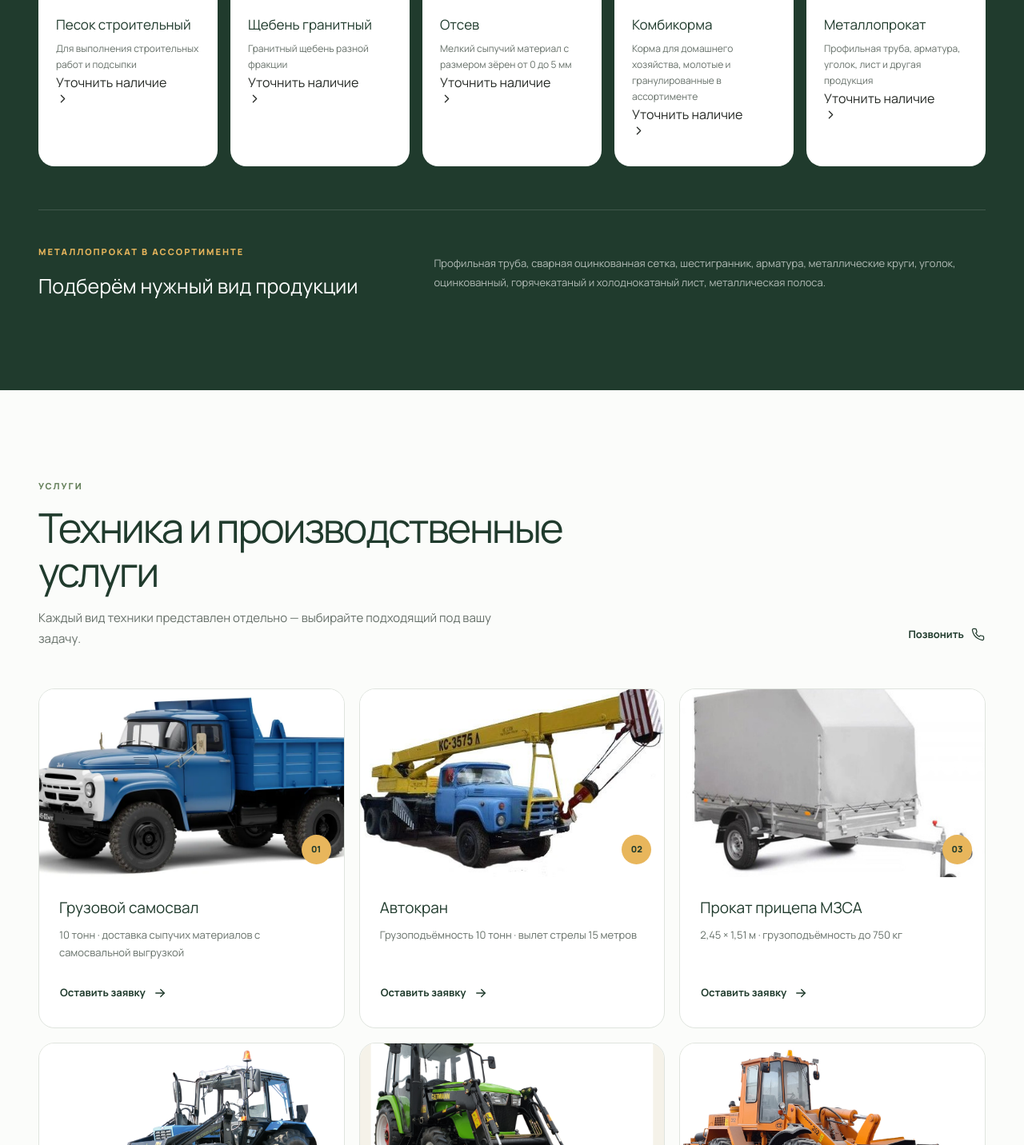
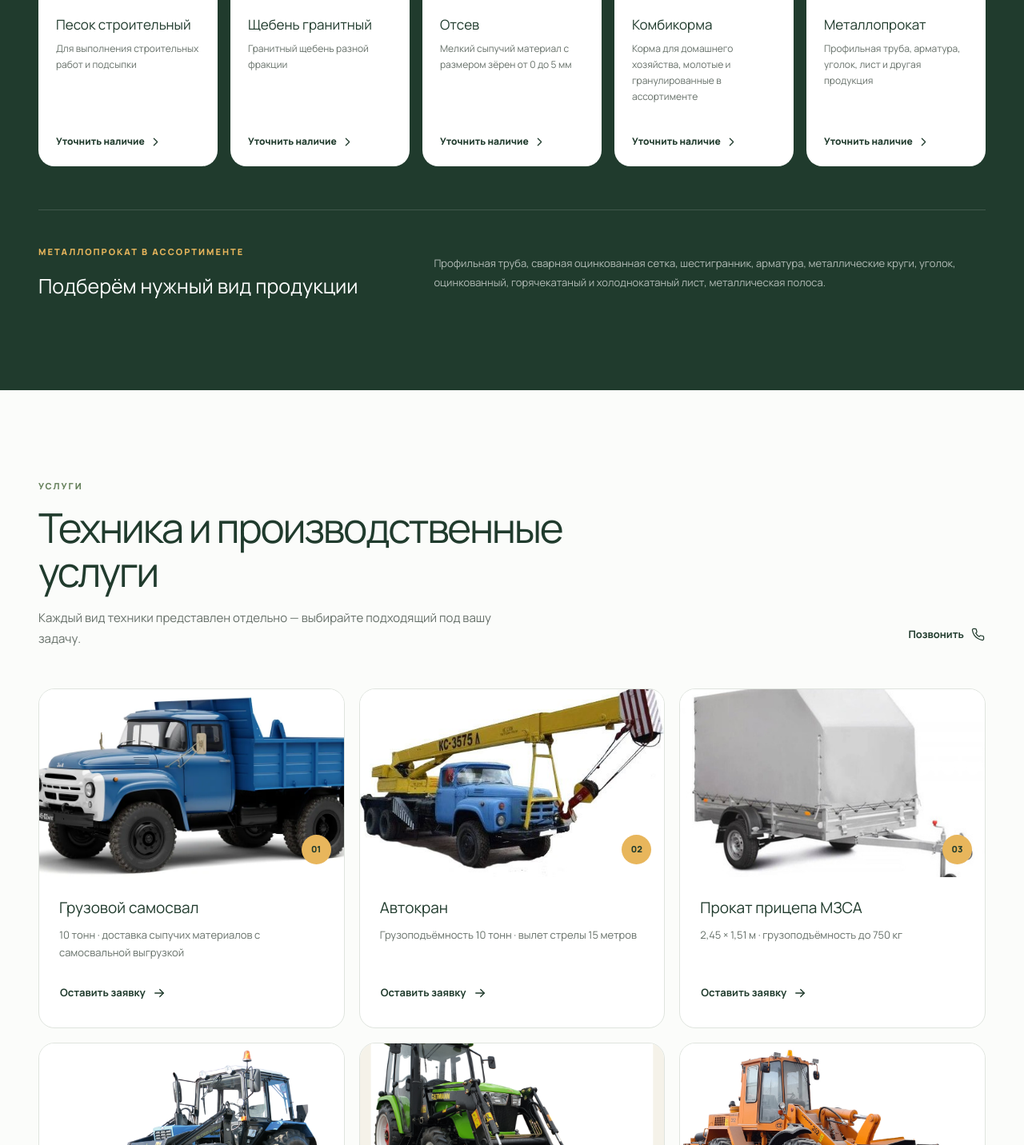
Before and after one commit to mmfgubar-rgb/techno-usadba, a React (Vite) app: page / in a window 1280 px wide. Shown: the part 2118-3550 px from the top of the page at 80% size. Built offline with nearby package versions, Linux system fonts and the light colour scheme; the HTML template or start-up script is replaced by a standard one.

Commit message:
Add files via upload

```diff
--- a/src/index.css
+++ b/src/index.css
@@ -57,25 +57,77 @@
 @media(max-width:820px){.direction-detail__layout{gap:36px;grid-template-columns:1fr}.direction-detail__aside{position:static}.direction-detail__links{grid-template-columns:repeat(2,minmax(0,1fr))}.direction-detail__hero{min-height:450px}}
 @media(max-width:560px){.direction-detail{padding-top:68px}.direction-detail__hero{min-height:430px}.direction-detail__hero-content{padding-bottom:42px;padding-top:34px}.direction-detail__back{margin-bottom:38px}.direction-detail__hero-content>p{font-size:15px}.direction-detail__links{grid-template-columns:1fr}.direction-detail__aside{padding:24px}}
 
-/* Simple one-page catalog for each business direction */
-.direction-catalog__intro{max-width:760px;margin:0 auto 42px;text-align:center}
-.direction-catalog__intro h2{color:var(--forest);font-size:clamp(32px,4vw,48px);letter-spacing:-.04em;line-height:1.1;margin:10px 0 16px}
-.direction-catalog__intro>p{color:var(--muted);font-size:16px;line-height:1.8;margin:0}
-.direction-catalog__grid{display:grid;gap:22px;grid-template-columns:repeat(3,minmax(0,1fr))}
-.direction-item-card{background:#fff;border:1px solid var(--line);border-radius:var(--r);box-shadow:0 8px 26px rgba(23,48,35,.05);display:flex;flex-direction:column;min-width:0;overflow:hidden;transition:transform .2s,border-color .2s}
-.direction-item-card:hover{border-color:rgba(69,105,75,.45);transform:translateY(-3px)}
-.direction-item-card__image{background:var(--cream);height:220px;overflow:hidden}
-.direction-item-card__image img{height:100%;object-fit:cover;transition:transform .3s;width:100%}
-.direction-item-card:hover .direction-item-card__image img{transform:scale(1.03)}
-.direction-item-card__body{align-items:flex-start;display:flex;flex:1;flex-direction:column;padding:24px}
-.direction-item-card h3{color:var(--forest);font-size:20px;line-height:1.3;margin:0 0 10px}
-.direction-item-card p{color:var(--muted);font-size:13px;line-height:1.7;margin:0 0 22px}
-.direction-item-card a{align-items:center;color:var(--leaf);display:flex;font-size:12px;font-weight:800;gap:9px;margin-top:auto}
-.direction-item-card a span{font-size:18px}
-.direction-contacts__panel{align-self:start;background:#fff;border-radius:var(--r);box-shadow:var(--shadow);display:flex;flex-direction:column;gap:12px;padding:38px}
-.direction-contacts__panel h3{color:var(--forest);font-size:28px;margin:0}
-.direction-contacts__panel p{color:var(--muted);font-size:14px;line-height:1.75;margin:0 0 8px}
-.direction-contacts__secondary{color:var(--forest);font-size:13px;font-weight:800;text-align:center}
-.direction-contacts__call{margin-top:4px}
-@media(max-width:900px){.direction-catalog__grid{grid-template-columns:repeat(2,minmax(0,1fr))}.direction-contacts .contacts__grid{gap:38px}}
-@media(max-width:560px){.direction-catalog__grid{grid-template-columns:1fr}.direction-item-card__image{height:230px}.direction-item-card__body{padding:22px}.direction-contacts__panel{padding:28px 22px}}
+
+/* Internal catalogue and service pages; homepage layout remains unchanged. */
+.product-card,
+.service-card {
+  display: block;
+  text-decoration: none;
+}
+.product-card__link {
+  align-items: center;
+  color: var(--forest);
+  display: flex;
+  font-size: 12px;
+  font-weight: 800;
+  gap: 5px;
+  margin-top: auto;
+  padding-top: 20px;
+}
+.service-card__link {
+  align-items: center;
+  display: inline-flex;
+  gap: 8px;
+}
+.content-related {
+  border-top: 1px solid var(--line);
+  margin-top: 18px;
+  padding-top: 28px;
+}
+.content-related > h3 {
+  color: var(--forest);
+  font-size: 22px;
+  margin: 0 0 18px;
+}
+.content-related .direction-detail__links {
+  display: grid;
+  gap: 10px;
+  grid-template-columns: repeat(2, minmax(0, 1fr));
+}
+.content-related .direction-detail__links a {
+  align-items: center;
+  background: var(--cream);
+  border-radius: 12px;
+  color: var(--forest);
+  display: flex;
+  font-size: 13px;
+  font-weight: 700;
+  justify-content: space-between;
+  gap: 12px;
+  padding: 16px;
+  transition: background .2s, transform .2s;
+}
+.content-related .direction-detail__links a:hover {
+  background: #e9eee6;
+  transform: translateY(-2px);
+}
+@media(max-width:820px) {
+  .direction-detail__layout { gap: 42px; grid-template-columns: 1fr; }
+  .direction-detail__main { max-width: none; }
+}
+@media(max-width:560px) {
+  .content-related .direction-detail__links { grid-template-columns: 1fr; }
+}
+
+
+/* Shared detail-page enhancements: photographic cards, galleries and full contacts. */
+.visual-link-grid{display:grid;gap:14px;grid-template-columns:repeat(3,minmax(0,1fr));}
+.visual-link-card{aspect-ratio:1.45;position:relative;display:block;overflow:hidden;border-radius:var(--r);color:#fff;text-decoration:none;background:var(--cream);min-height:150px;}
+.visual-link-card img{width:100%;height:100%;object-fit:cover;transition:transform .35s;}
+.visual-link-card:hover img{transform:scale(1.05);}
+.visual-link-card__shade{position:absolute;inset:0;background:linear-gradient(0deg,rgba(15,36,25,.86),rgba(15,36,25,.02) 75%);}
+.visual-link-card strong{position:absolute;left:18px;right:48px;bottom:18px;font-size:15px;line-height:1.3;}
+.visual-link-card__arrow{position:absolute;right:14px;bottom:14px;border:1px solid rgba(255,255,255,.65);border-radius:50%;width:30px;height:30px;display:grid;place-items:center;}
+.map-placeholder{text-decoration:none;}
+@media(max-width:820px){.visual-link-grid{grid-template-columns:repeat(2,minmax(0,1fr));}}
+@media(max-width:560px){.visual-link-grid{grid-template-columns:1fr;}.visual-link-card{aspect-ratio:1.7;}}
```
